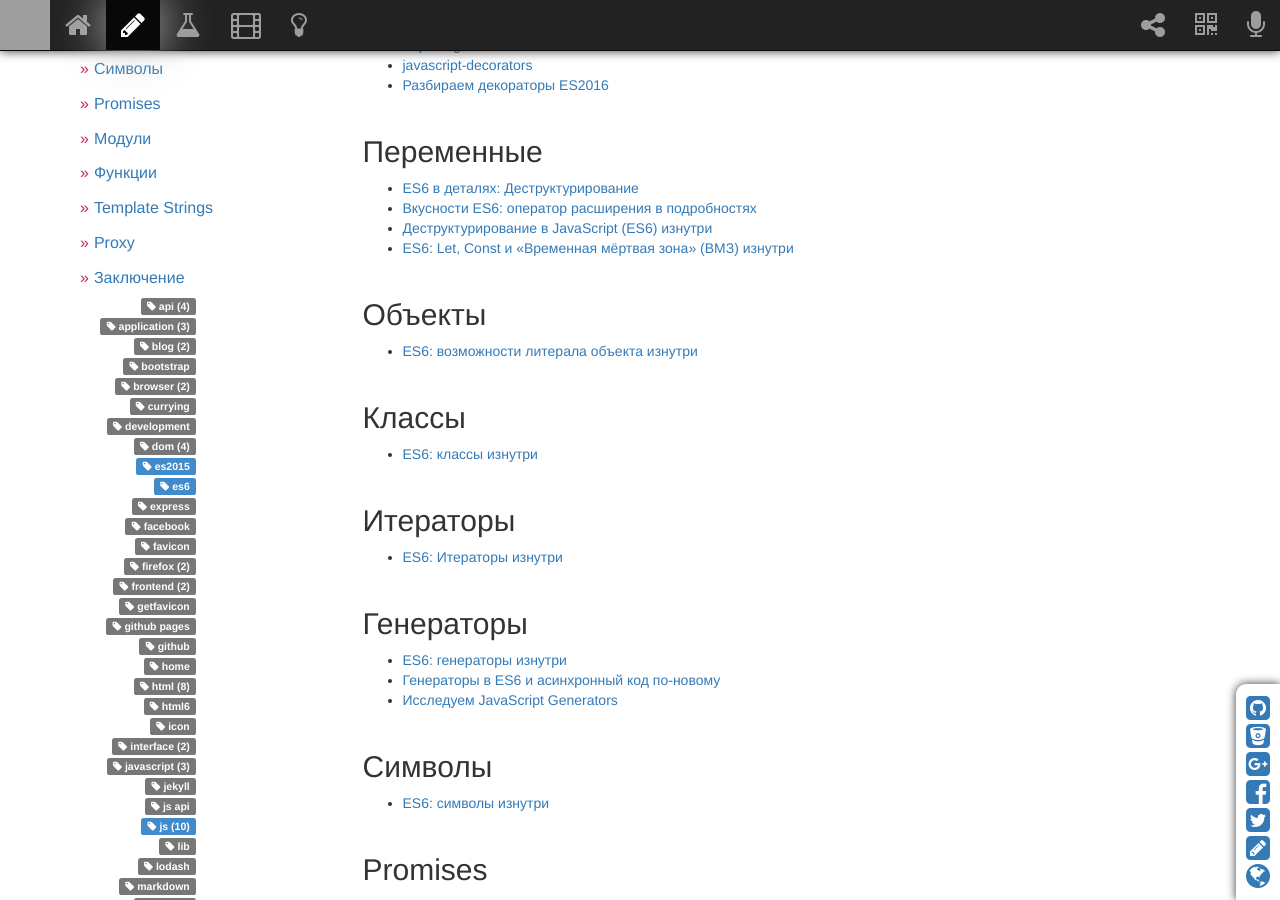
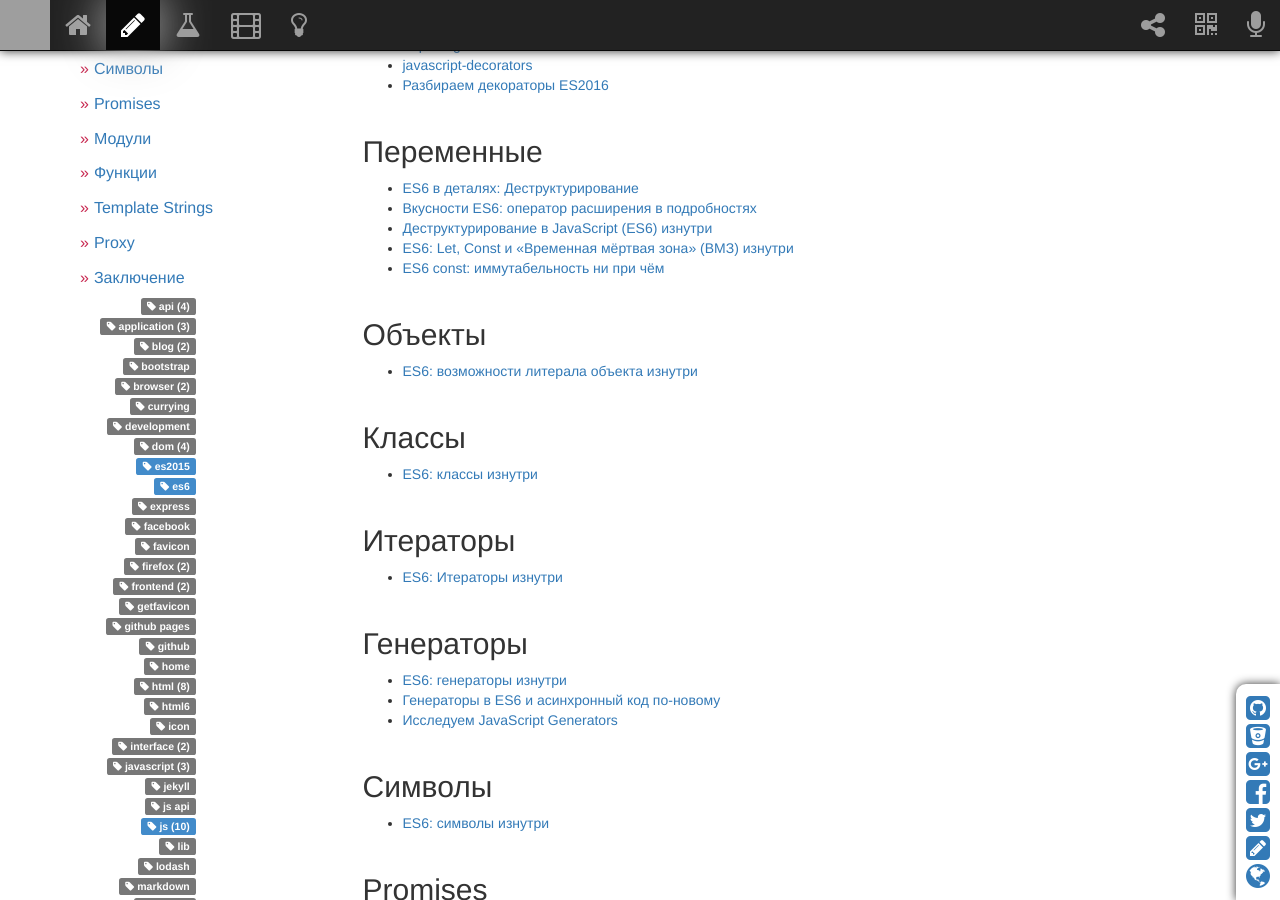
Before and after one commit to sergeymakoveev/sergeymakoveev.github.com, a Jekyll site: the page built from _posts/2015-05-21-js.es6.md, in a window 1280 px wide and 900 px high, scrolled down 491 px. Built offline with Jekyll 4.4.1, drawn with Linux system fonts in a browser that asks for light colours; nearby versions of some CDN libraries; comment, search, counter and statistics services are not loaded; grey boxes are pictures that could not be loaded.

Commit message:
[#] обновил контент

```diff
--- a/_posts/2015-05-21-js.es6.md
+++ b/_posts/2015-05-21-js.es6.md
@@ -25,6 +25,7 @@
 *   [Вкусности ES6: оператор расширения в подробностях](http://css-live.ru/articles/vkusnosti-es6-operator-rasshireniya-v-podrobnostyax.html)
 *   [Деструктурирование в JavaScript (ES6) изнутри](http://css-live.ru/articles/destrukturirovanie-v-javascript-es6-iznutri.html)
 *   [ES6: Let, Const и «Временная мёртвая зона» (ВМЗ) изнутри](http://css-live.ru/articles/es6-let-const-i-vremennaya-myortvaya-zona-vmz-iznutri.html)
+*   [ES6 const: иммутабельность ни при чём](http://frontender.info/const-immutability/)
 
 
 ## Объекты
```
